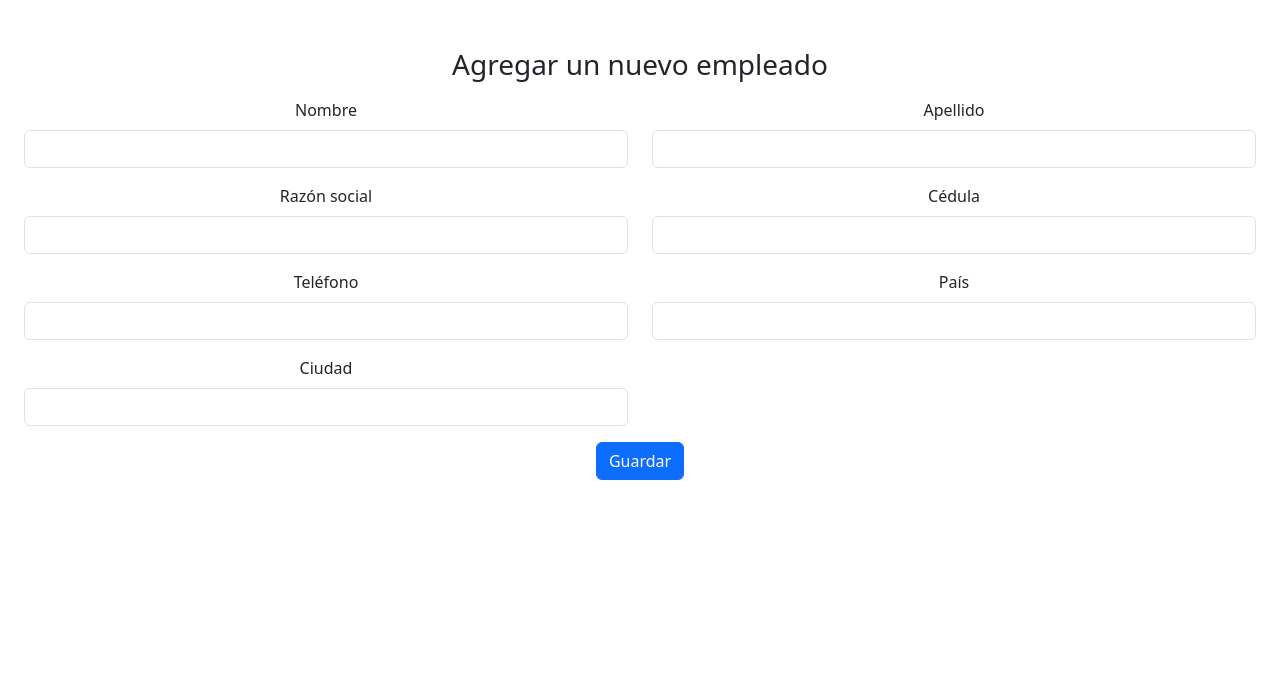
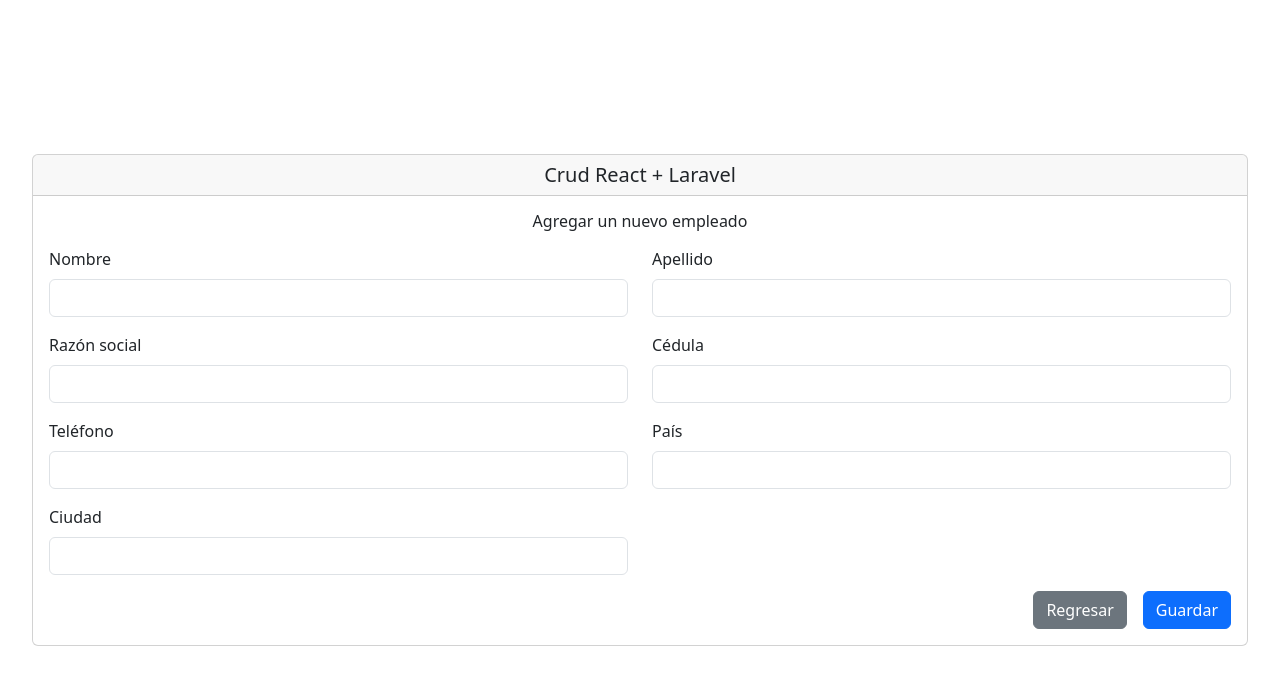
Before and after one commit to jordancam97/frontend-laravel, a React (Create React App) app: page /create in a window 1280 px wide. Shown: the top 684 px of the page. Built offline with nearby package versions, Linux system fonts and the light colour scheme.

Commit message:
applying first styles

```diff
--- a/src/App.css
+++ b/src/App.css
@@ -36,3 +36,11 @@
     transform: rotate(360deg);
   }
 }
+
+input[type=number]::-webkit-inner-spin-button,
+input[type=number]::-webkit-outer-spin-button {
+  -webkit-appearance: none;
+  margin: 0;
+}
+
+input[type=number] { -moz-appearance:textfield; }
--- a/src/components/CreateEmpleados.js
+++ b/src/components/CreateEmpleados.js
@@ -1,6 +1,7 @@
-import React, { useEffect, useState } from "react";
+import React, { useState } from "react";
 import axios from "axios";
 import { useNavigate } from "react-router-dom";
+import { Link } from "react-router-dom";
 
 const endpoint = "http://localhost:8000/api/empleado";
 
@@ -30,79 +31,122 @@
   };
 
   return (
-    <div className="px-4 ">
-      <h3 className="mt-5 mb-3">Agregar un nuevo empleado</h3>
+    <div
+      className="px-4 d-flex justify-content-center align-items-center"
+      style={{ minHeight: "100vh" }}
+    >
+      <div class="card m-2">
+        <h5 class="card-header">Crud React + Laravel</h5>
+        <div class="card-body">
+          <h6 class="card-title">Agregar un nuevo empleado</h6>
+          <div className="text-start mt-3">
             <form onSubmit={store}>
-        <div className="row ">
-          <div className="mb-3 col-md-6">
-            <label className="form-label">Nombre</label>
+              <div className="row">
+                <div className="col-md-6 mb-3">
+                  <label htmlFor="nombre" className="form-label">
+                    Nombre
+                  </label>
                   <input
+                    id="nombre"
                     value={nombre}
                     onChange={(e) => setNombre(e.target.value)}
                     type="text"
                     className="form-control"
+                    required
                   />
                 </div>
-          <div className="mb-3 col-md-6">
-            <label className="form-label">Apellido</label>
+                <div className="col-md-6 mb-3">
+                  <label htmlFor="apellido" className="form-label">
+                    Apellido
+                  </label>
                   <input
+                    id="apellido"
                     value={apellido}
                     onChange={(e) => setApellido(e.target.value)}
                     type="text"
                     className="form-control"
+                    required
                   />
                 </div>
-          <div className="mb-3 col-md-6">
-            <label className="form-label">Razón social</label>
+                <div className="col-md-6 mb-3">
+                  <label htmlFor="razon" className="form-label">
+                    Razón social
+                  </label>
                   <input
+                    id="razon"
                     value={razon}
                     onChange={(e) => setRazon(e.target.value)}
                     type="text"
                     className="form-control"
+                    required
                   />
                 </div>
-          <div className="mb-3 col-md-6">
-            <label className="form-label">Cédula</label>
+                <div className="col-md-6 mb-3">
+                  <label htmlFor="cedula" className="form-label">
+                    Cédula
+                  </label>
                   <input
+                    id="cedula"
                     value={cedula}
                     onChange={(e) => setCedula(e.target.value)}
                     type="number"
                     className="form-control"
+                    required
                   />
                 </div>
-          <div className="mb-3 col-md-6">
-            <label className="form-label">Teléfono</label>
+                <div className="col-md-6 mb-3">
+                  <label htmlFor="telefono" className="form-label">
+                    Teléfono
+                  </label>
                   <input
+                    id="telefono"
                     value={telefono}
                     onChange={(e) => setTelefono(e.target.value)}
                     type="number"
                     className="form-control"
+                    required
                   />
                 </div>
-          <div className="mb-3 col-md-6">
-            <label className="form-label">País</label>
+                <div className="col-md-6 mb-3">
+                  <label htmlFor="pais" className="form-label">
+                    País
+                  </label>
                   <input
+                    id="pais"
                     value={pais}
                     onChange={(e) => setPais(e.target.value)}
                     type="text"
                     className="form-control"
+                    required
                   />
                 </div>
-          <div className="mb-3 col-md-6">
-            <label className="form-label">Ciudad</label>
+                <div className="col-md-6 mb-3">
+                  <label htmlFor="ciudad" className="form-label">
+                    Ciudad
+                  </label>
                   <input
+                    id="ciudad"
                     value={ciudad}
                     onChange={(e) => setCiudad(e.target.value)}
                     type="text"
                     className="form-control"
+                    required
                   />
                 </div>
               </div>
 
+              <div className="d-grid gap-2 d-md-flex justify-content-md-end">
+                <Link to="/" className="btn btn-secondary me-md-2 mb-2 mb-md-0">
+                  Regresar
+                </Link>
                 <button type="submit" className="btn btn-primary">
                   Guardar
                 </button>
+              </div>
             </form>
+          </div>
+        </div>
+      </div>
     </div>
   );
 };
--- a/src/components/EditEmpleados.js
+++ b/src/components/EditEmpleados.js
@@ -1,6 +1,7 @@
 import React, { useEffect, useState } from "react";
 import axios from "axios";
 import { useNavigate, useParams } from "react-router-dom";
+import { Link } from "react-router-dom";
 
 const endpoint = "http://localhost:8000/api/empleado/";
 
@@ -46,79 +47,122 @@
   }, []);
 
   return (
-    <div className="px-4 ">
-      <h3 className="mt-5 mb-3">Editar empleado</h3>
+    <div
+      className="px-4 d-flex justify-content-center align-items-center"
+      style={{ minHeight: "100vh" }}
+    >
+      <div class="card m-2">
+        <h5 class="card-header">Crud React + Laravel</h5>
+        <div class="card-body">
+          <h6 class="card-title">Editar empleado</h6>
+          <div className="text-start mt-3">
             <form onSubmit={update}>
-        <div className="row ">
-          <div className="mb-3 col-md-6">
-            <label className="form-label">Nombre</label>
+              <div className="row">
+                <div className="col-md-6 mb-3">
+                  <label htmlFor="nombre" className="form-label">
+                    Nombre
+                  </label>
                   <input
+                    id="nombre"
                     value={nombre}
                     onChange={(e) => setNombre(e.target.value)}
                     type="text"
                     className="form-control"
+                    required
                   />
                 </div>
-          <div className="mb-3 col-md-6">
-            <label className="form-label">Apellido</label>
+                <div className="col-md-6 mb-3">
+                  <label htmlFor="apellido" className="form-label">
+                    Apellido
+                  </label>
                   <input
+                    id="apellido"
                     value={apellido}
                     onChange={(e) => setApellido(e.target.value)}
                     type="text"
                     className="form-control"
+                    required
                   />
                 </div>
-          <div className="mb-3 col-md-6">
-            <label className="form-label">Razón social</label>
+                <div className="col-md-6 mb-3">
+                  <label htmlFor="razon" className="form-label">
+                    Razón social
+                  </label>
                   <input
+                    id="razon"
                     value={razon}
                     onChange={(e) => setRazon(e.target.value)}
                     type="text"
                     className="form-control"
+                    required
                   />
                 </div>
-          <div className="mb-3 col-md-6">
-            <label className="form-label">Cédula</label>
+                <div className="col-md-6 mb-3">
+                  <label htmlFor="cedula" className="form-label">
+                    Cédula
+                  </label>
                   <input
+                    id="cedula"
                     value={cedula}
                     onChange={(e) => setCedula(e.target.value)}
                     type="number"
                     className="form-control"
+                    required
                   />
                 </div>
-          <div className="mb-3 col-md-6">
-            <label className="form-label">Teléfono</label>
+                <div className="col-md-6 mb-3">
+                  <label htmlFor="telefono" className="form-label">
+                    Teléfono
+                  </label>
                   <input
+                    id="telefono"
                     value={telefono}
                     onChange={(e) => setTelefono(e.target.value)}
                     type="number"
                     className="form-control"
+                    required
                   />
                 </div>
-          <div className="mb-3 col-md-6">
-            <label className="form-label">País</label>
+                <div className="col-md-6 mb-3">
+                  <label htmlFor="pais" className="form-label">
+                    País
+                  </label>
                   <input
+                    id="pais"
                     value={pais}
                     onChange={(e) => setPais(e.target.value)}
                     type="text"
                     className="form-control"
+                    required
                   />
                 </div>
-          <div className="mb-3 col-md-6">
-            <label className="form-label">Ciudad</label>
+                <div className="col-md-6 mb-3">
+                  <label htmlFor="ciudad" className="form-label">
+                    Ciudad
+                  </label>
                   <input
+                    id="ciudad"
                     value={ciudad}
                     onChange={(e) => setCiudad(e.target.value)}
                     type="text"
                     className="form-control"
+                    required
                   />
                 </div>
               </div>
 
+              <div className="d-grid gap-2 d-md-flex justify-content-md-end">
+                <Link to="/" className="btn btn-secondary me-md-2 mb-2 mb-md-0">
+                  Regresar
+                </Link>
                 <button type="submit" className="btn btn-primary">
                   Actualizar
                 </button>
+              </div>
             </form>
+          </div>
+        </div>
+      </div>
     </div>
   );
 };
--- a/src/components/ShowEmpleados.js
+++ b/src/components/ShowEmpleados.js
@@ -2,75 +2,179 @@
 import axios from "axios";
 import { Link } from "react-router-dom";
 import { PencilSquare, TrashFill, PersonFillAdd } from "react-bootstrap-icons";
+import { ChevronLeft, ChevronRight } from "react-bootstrap-icons";
 
 const endpoint = "http://localhost:8000/api";
 
 const ShowEmpleados = () => {
   const [empleados, setEmpleados] = useState([]);
+  const [currentPage, setCurrentPage] = useState(1);
+  const [itemsPerPage] = useState(5);
+  const [totalPages, setTotalPages] = useState(0);
+  const [loading, setLoading] = useState(true);
 
   useEffect(() => {
     getAll();
+    // eslint-disable-next-line react-hooks/exhaustive-deps
   }, []);
 
   const getAll = async () => {
     const response = await axios.get(`${endpoint}/empleados`);
     setEmpleados(response.data);
+    setTotalPages(Math.ceil(response.data.length / itemsPerPage));
+
+    if (currentPage > Math.ceil(response.data.length / itemsPerPage)) {
+      setCurrentPage(Math.ceil(response.data.length / itemsPerPage));
+    }
+
+    setLoading(false);
   };
 
   const justDelete = async (id) => {
     await axios.delete(`${endpoint}/empleado/${id}`);
-    getAll();
+    const response = await axios.get(`${endpoint}/empleados`);
+    setEmpleados(response.data);
+    setTotalPages(Math.ceil(response.data.length / itemsPerPage));
+
+    if (currentPage > Math.ceil(response.data.length / itemsPerPage)) {
+      setCurrentPage(Math.ceil(response.data.length / itemsPerPage));
+    }
   };
+
+  const indexOfLastItem = currentPage * itemsPerPage;
+  const indexOfFirstItem = indexOfLastItem - itemsPerPage;
+  const currentItems = empleados.slice(indexOfFirstItem, indexOfLastItem);
+
+  const paginate = (pageNumber) => setCurrentPage(pageNumber);
+
+  const nextPage = () => {
+    if (currentPage < totalPages) {
+      setCurrentPage(currentPage + 1);
+    }
+  };
+
+  const prevPage = () => {
+    if (currentPage > 1) {
+      setCurrentPage(currentPage - 1);
+    }
+  };
+
   return (
-    <div>
-      <div className="d-grid gap-2 d-md-block px-4 ">
+    <div
+      className="px-4 d-flex justify-content-center align-items-center"
+      style={{ minHeight: "100vh" }}
+    >
+      <div class="card m-2">
+        <h5 class="card-header">Crud React + Laravel</h5>
+        <div class="card-body">
+          <h6 class="card-title">Listado de empleados en el sistema</h6>
           <div className="text-start">
             <Link
               to="/create"
-            className="btn btn-primary btn-sm mt-5 mb-3 text-white"
+              className="btn btn-primary btn-sm mt-2 mb-3 text-white"
             >
               <PersonFillAdd size={18} /> Agregar un nuevo empleado
             </Link>
-        </div>
 
-        <table className="table table-striped">
-          <thead className="bg-primary text-white">
+
+
+            {loading ? (
+              <p>Cargando...</p>
+            ) : empleados.length === 0 ? (
+              <p>¡Oops! Parece que aún no hay registros en nuestra base de datos de empleados.</p>
+            ) : (
+              <div class="table table-responsive">
+                <table class="table table-sm table-striped table-bordered align-middle ">
+                  <thead className="bg-primary text-white align-middle">
                     <tr>
                       <th>Nombre</th>
                       <th>Apellido</th>
-              <th>Razón social </th>
+                      <th>Razón social</th>
                       <th>Cédula</th>
                       <th>Teléfono</th>
                       <th>País</th>
                       <th>Ciudad</th>
+                      <th>Acciones</th>
                     </tr>
                   </thead>
                   <tbody>
-            {empleados.map((empleado) => (
+                    {currentItems.map((empleado) => (
                       <tr key={empleado.id}>
                         <td>{empleado.nombre}</td>
                         <td>{empleado.apellido}</td>
-                <td>{empleado.razon_social} </td>
+                        <td>{empleado.razon_social}</td>
                         <td>{empleado.cedula}</td>
                         <td>{empleado.telefono}</td>
                         <td>{empleado.pais}</td>
                         <td>{empleado.ciudad}</td>
                         <td>
-                  <Link to={`/edit/${empleado.id}`} className="btn btn-warning">
+                          <div className="d-flex justify-content-center align-items-center">
+                            <Link
+                              to={`/edit/${empleado.id}`}
+                              className="btn btn-warning me-2"
+                            >
                               <PencilSquare />
                             </Link>
                             <button
                               onClick={() => justDelete(empleado.id)}
-                    className="btn btn-danger"
+                              className="btn btn-danger ms-2"
                             >
                               <TrashFill />
                             </button>
+                          </div>
                         </td>
                       </tr>
                     ))}
                   </tbody>
                 </table>
               </div>
+            )}
+
+            {empleados.length > itemsPerPage && (
+              <nav className="d-flex justify-content-end">
+                <ul className="pagination">
+                  <li
+                    className={`page-item ${
+                      currentPage === 1 ? "disabled" : ""
+                    }`}
+                  >
+                    <button className="page-link" onClick={prevPage}>
+                      <ChevronLeft />
+                    </button>
+                  </li>
+                  {Array.from(
+                    { length: totalPages },
+                    (_, index) => index + 1
+                  ).map((number) => (
+                    <li
+                      key={number}
+                      className={`page-item ${
+                        currentPage === number ? "active" : ""
+                      }`}
+                    >
+                      <button
+                        onClick={() => paginate(number)}
+                        className="page-link"
+                      >
+                        {number}
+                      </button>
+                    </li>
+                  ))}
+                  <li
+                    className={`page-item ${
+                      currentPage === totalPages ? "disabled" : ""
+                    }`}
+                  >
+                    <button className="page-link" onClick={nextPage}>
+                      <ChevronRight />
+                    </button>
+                  </li>
+                </ul>
+              </nav>
+            )}
+          </div>
+        </div>
+      </div>
     </div>
   );
 };
```
Also changed, not shown: src/components/ModalConfirmDelete.js (added). Lines whose indentation alone changed are shown as unchanged.
